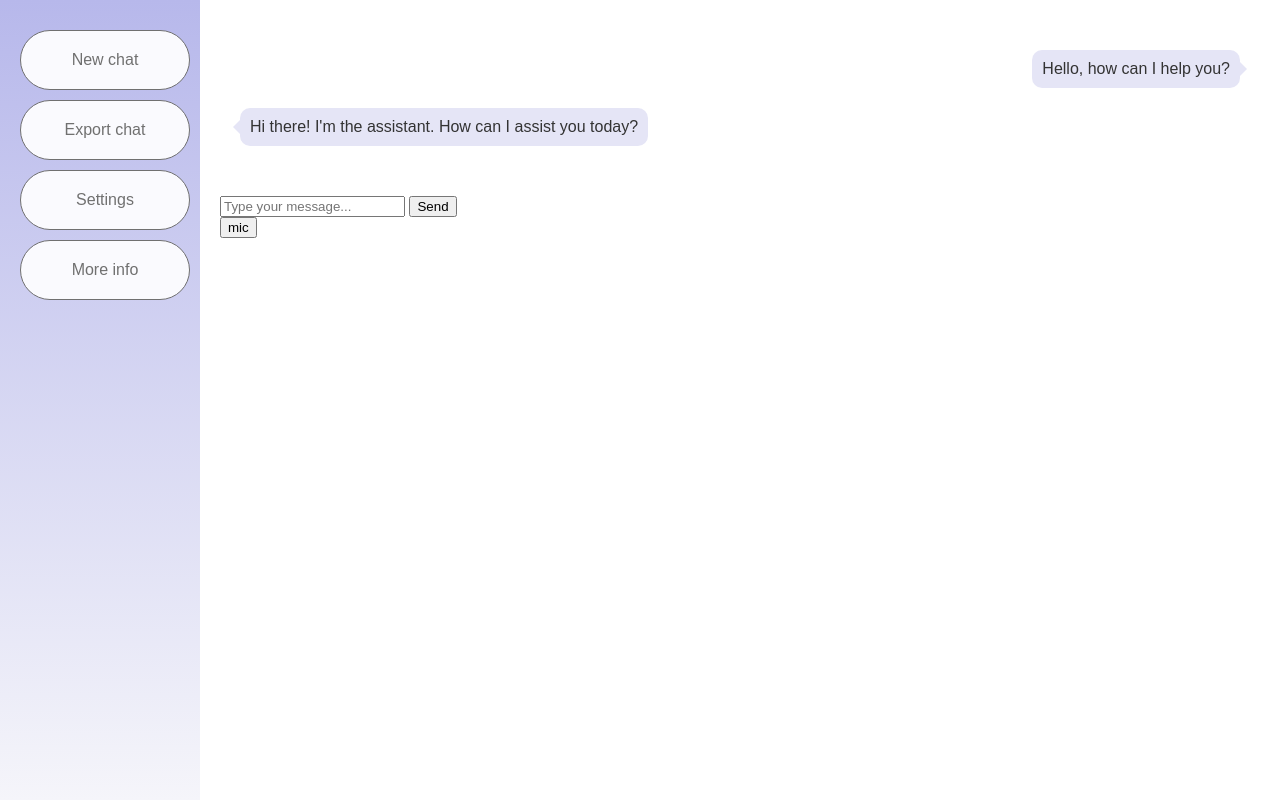
After one commit to nickyboy1179/FTS-prototype-backend, a Flask app: template templates/chatinterface.html in a window 1280 px wide. The commit adds this page. Run offline with Flask 3, Linux system fonts and the light colour scheme; the template is opened without the code that fills it, so the values that code supplies are empty; some libraries are stand-ins or nearby versions.

Commit message:
Started implementing new UI

```diff
--- a/app.py
+++ b/app.py
@@ -12,29 +12,29 @@ client = OpenAI(
 )
 
 assistant = client.beta.assistants.retrieve("asst_gIwlJp3ZPrZltTol8lKuS7tj")
+
 thread = client.beta.threads.create()
 
-
-def add_message_to_thread(text):
+def add_message_to_thread(text, thread_id):
     message = client.beta.threads.messages.create(
-        thread_id=thread.id,
+        thread_id=thread_id,
         role="user",
         content=text
     )
     return message
 
 
-def run_thread():
+def run_thread(thread_id):
     run = client.beta.threads.runs.create(
-        thread_id=thread.id,
+        thread_id=thread_id,
         assistant_id=assistant.id
     )
     return run
 
 
-def is_run_finished(run):
+def is_run_finished(run, thread_id):
     run_status = client.beta.threads.runs.retrieve(
-        thread_id=thread.id,
+        thread_id=thread_id,
         run_id=run.id
     )
     if run_status.status == 'completed':
@@ -43,9 +43,9 @@ def is_run_finished(run):
         return False
 
 
-def retrieve_recent_message():
+def retrieve_recent_message(thread_id):
     messages = client.beta.threads.messages.list(
-        thread_id=thread.id
+        thread_id=thread_id
     )
     return messages.data[0]
 
@@ -83,7 +83,10 @@ def translate_audio():
 
 @app.route('/')
 def index():
-    return render_template("index.html")
+
+    # print(thread.id)
+    # socketio.emit('send_thread_id', {'thread_id': thread.id})
+    return render_template("chatinterface.html")
 
 
 @app.route('/upload', methods=['POST'])
@@ -98,17 +101,19 @@ def upload():
 
     # Save the audio file to the server
     audio_file.save('uploads/recording.mp3')
-
+    # thread_id = request.form['thread_id']
+    thread_id = thread.id
     transcript = transcript_audio()
 
     socketio.emit('send_human_message', {'data': transcript})
 
-    message = add_message_to_thread(transcript)
-    run = run_thread()
-    while not is_run_finished(run):
-        time.sleep(0.2)
+    message = add_message_to_thread(transcript, thread_id)
+    run = run_thread(thread_id)
+    while not is_run_finished(run, thread_id):
+        time.sleep(1)
         print("Waiting")
-    response = retrieve_recent_message()
+        print(thread_id)
+    response = retrieve_recent_message(thread_id)
     socketio.emit('send_bot_message', {'data': response.content[0].text.value})
 
     return jsonify({'message': 'uploads uploaded successfully'})
--- /dev/null
+++ b/static/chatinteface.css
@@ -0,0 +1,96 @@
+body {
+    margin: 0;
+    font-family: 'Arial', sans-serif;
+}
+
+#container {
+    display: flex;
+    height: 100vh;
+}
+
+#sidebar {
+    width: 200px;
+    background: linear-gradient(to bottom, #b7b8eb, #f5f5fa);
+    color: #fff;
+    padding: 20px;
+}
+
+.sidebar-element {
+    text-align: center;
+    width:80%;
+    background-color: #fafafe;
+    color: #707070;
+    border-radius: 30px;
+    padding:20px;
+    border: 1px solid #707070;
+    margin-top: 10px;
+}
+
+#settings {
+}
+
+#content {
+    flex: 1;
+    padding: 20px;
+    align-items: center;
+}
+
+#chat {
+    padding: 20px;
+    overflow-y: auto;
+    max-height: 500px;
+    width: 1000px;
+}
+
+#input {
+    margin-top: 20px;
+}
+.chat-wrapper {
+    display:grid;
+    justify-content: center;
+    align-items: center;
+}
+
+.chat-bubble {
+    clear: both;
+    margin: 10px 0;
+    padding: 10px;
+    border-radius: 10px;
+    max-width: 80%;
+    word-wrap: break-word;
+    position: relative;
+}
+
+.user-bubble {
+    float: right;
+    background-color: #e5e5f6;
+    color: #333;
+}
+
+.assistant-bubble {
+    float: left;
+    background-color: #e5e5f6;
+    color: #333;
+}
+
+.user-bubble::before {
+    content: '';
+    position: absolute;
+    top: 50%;
+    right: -15px;
+    border-width: 8px;
+    border-style: solid;
+    border-color: transparent transparent transparent #e5e5f6; /* Change this color to match the bubble's background */
+    transform: translateY(-50%);
+}
+
+.assistant-bubble::before {
+    content: '';
+    position: absolute;
+    top: 50%;
+    left: -15px;
+    border-width: 8px;
+    border-style: solid;
+    border-color: transparent #e5e5f6 transparent transparent; /* Change this color to match the bubble's background */
+    transform: translateY(-50%);
+}
--- a/static/main.js
+++ b/static/main.js
@@ -1,5 +1,6 @@
 const mic_btn = document.querySelector('#mic');
 // const playback = document.querySelector('.playback')
+let thread_id
 
 mic_btn.addEventListener('click', ToggleMic);
 
@@ -11,9 +12,9 @@ let recorder = null;
 let chunks = [];
 
 const socket = io.connect('http://localhost:' + location.port);
-const message_board = document.querySelector('.message-box')
-const human_message = document.querySelector('.human-message')
-const bot_message = document.querySelector('.bot-message')
+const message_board = document.querySelector('#chat')
+const human_message = document.querySelector('.user-bubble')
+const bot_message = document.querySelector('.assistant-bubble')
 
 
 function SetupAudio() {
@@ -66,6 +67,7 @@ function ToggleMic() {
 function sendAudioToServer(audioBlob) {
     const formData = new FormData();
     formData.append('audio', audioBlob, 'recording.mp3');
+    formData.append('thread_id', thread_id);
 
     fetch('/upload', {
         method: 'POST',
@@ -96,3 +98,8 @@ socket.on('send_human_message', function(data) {
     // console.log(data)
     createChatBubble(human_message, data.data)
 })
+
+socket.on('send_thread_id', function(data) {
+    console.log(data)
+    thread_id = data.thread_id
+})
--- /dev/null
+++ b/templates/chatinterface.html
@@ -0,0 +1,45 @@
+<!DOCTYPE html>
+<html lang="en">
+
+<head>
+    <meta charset="UTF-8">
+    <meta name="viewport" content="width=device-width, initial-scale=1.0">
+    <link rel="stylesheet" href="../static/chatinteface.css">
+    <title>ChatGPT Example</title>
+
+</head>
+
+<body>
+    <div id="container">
+        <div id="sidebar">
+            <div class="sidebar-element" id="new-chat">New chat</div>
+            <div class="sidebar-element" id="Export chat">Export chat</div>
+            <div class="sidebar-element" id="settings">Settings</div>
+            <div class="sidebar-element" id="more info">More info</div>
+        </div>
+        <div id="content">
+            <div class="chat-wrapper">
+                <div id="chat">
+
+                    <div class="chat-bubble user-bubble">Hello, how can I help you?</div>
+                    <div class="chat-bubble assistant-bubble">Hi there! I'm the assistant. How can I assist you today?</div>
+                </div>
+            </div>
+
+            <div id="input">
+                <!-- Input form for user messages -->
+                <input type="text" placeholder="Type your message...">
+
+                <button>Send</button>
+            </div>
+            <button class="mic-toggle" id="mic">
+            <span class="material-icons">mic</span>
+
+            </button>
+        </div>
+    </div>
+</body>
+<script src="https://cdnjs.cloudflare.com/ajax/libs/socket.io/4.0.1/socket.io.js" integrity="sha512-q/dWJ3kcmjBLU4Qc47E4A9kTB4m3wuTY7vkFJDTZKjTs8jhyGQnaUrxa0Ytd0ssMZhbNua9hE+E7Qv1j+DyZwA==" crossorigin="anonymous"></script>
+<script src="../static/main.js"></script>
+
+</html>
--- a/templates/index.html
+++ b/templates/index.html
@@ -22,7 +22,6 @@
             <span class="material-icons">mic</span>
         </button>
 
-{#        <audio class="playback" controls></audio>#}
 
     </main>
     <script src="https://cdnjs.cloudflare.com/ajax/libs/socket.io/4.0.1/socket.io.js" integrity="sha512-q/dWJ3kcmjBLU4Qc47E4A9kTB4m3wuTY7vkFJDTZKjTs8jhyGQnaUrxa0Ytd0ssMZhbNua9hE+E7Qv1j+DyZwA==" crossorigin="anonymous"></script>
```
Also changed, not shown: templates/test.html (added, +115 -0 lines), static/images/Chatbot_character_man@2x.png (added), static/images/Chatbot_character_robot@2x.png (added), static/images/Screenshot_2024-01-03_125647@2x.png (added).
